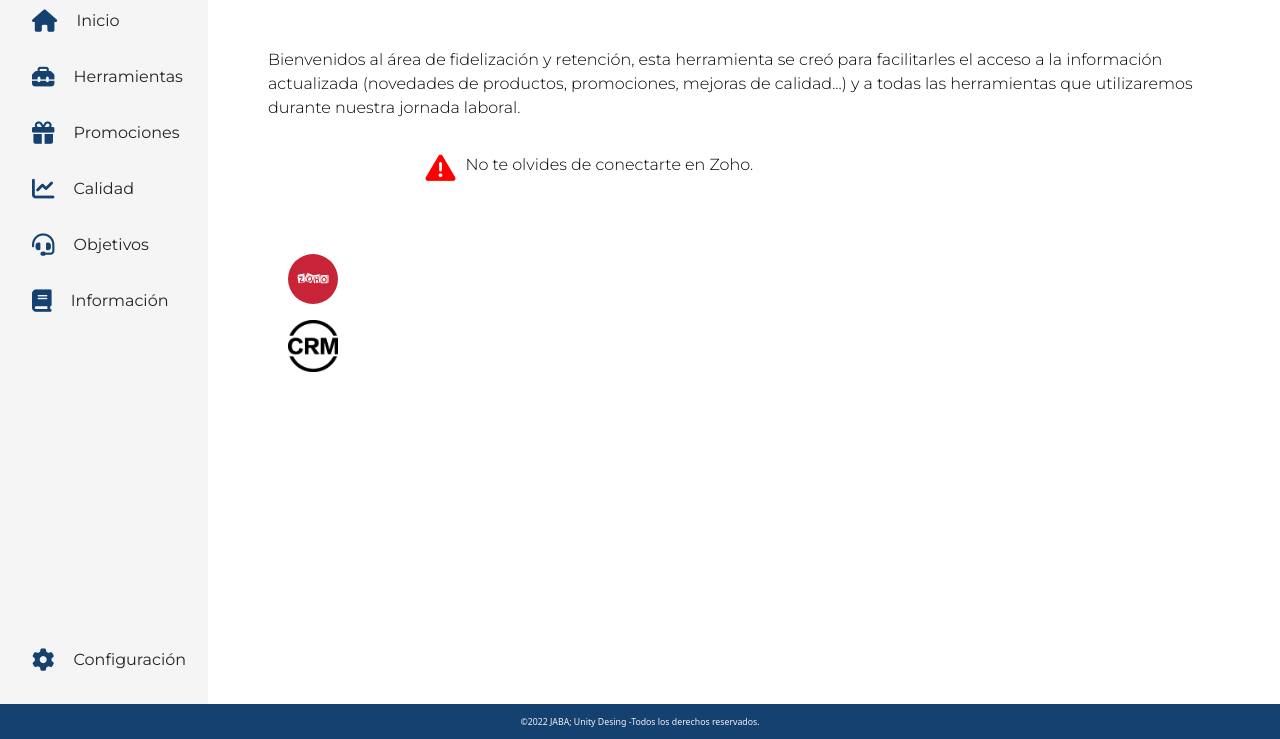
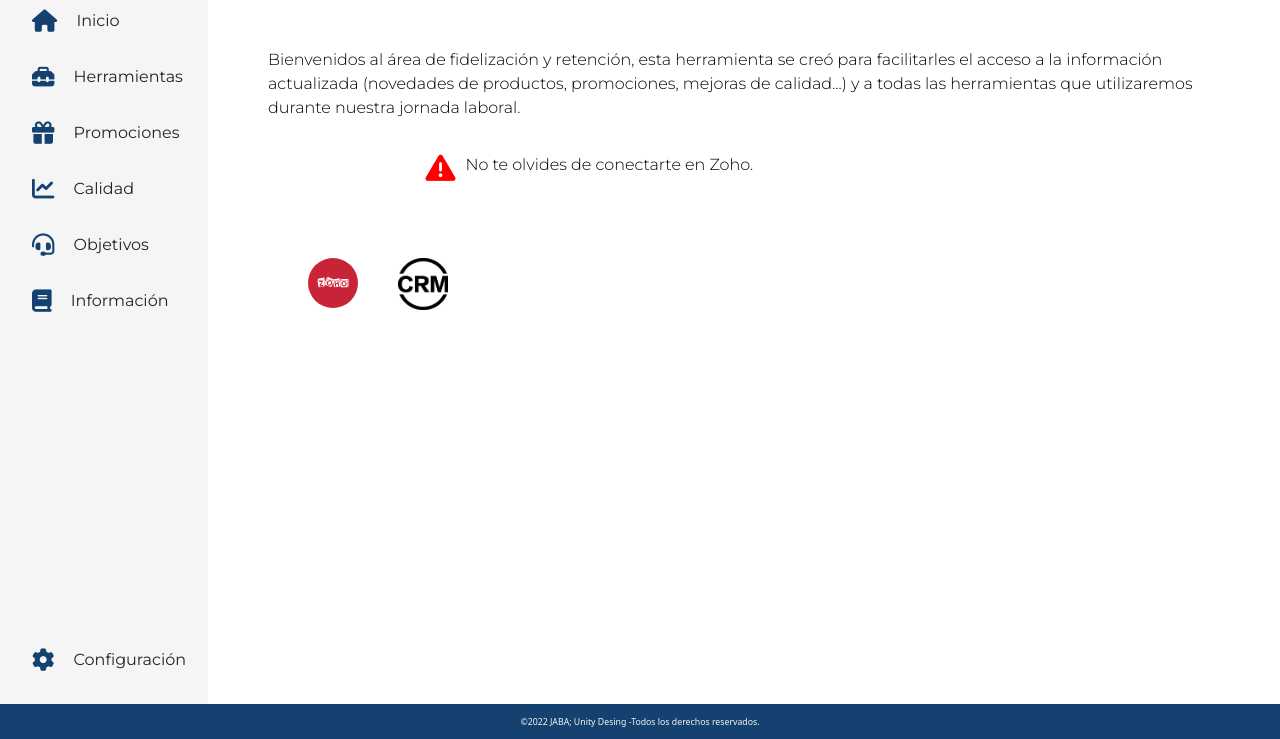
Before and after one commit to Amelissarc/Tlc-Sac, a website: page index.html in a window 1280 px wide. Shown: the part 96-835 px from the top of the page. Drawn offline with nearby package versions, Linux system fonts and the light colour scheme.

Commit message:
index.html

```diff
--- a/index.html
+++ b/index.html
@@ -62,17 +62,8 @@
             </div>
             <div class="conect">
                 <ul class="redes">
-                    <a href="#">
-                        <li>
-                            <img src="/assets/img/zoho.svg" alt="red">
-                        </li>
-                    </a>
-                    <a href="#">
-                        <li>
-                            <img src="/assets/img/crm.png" alt="red">
-                        </li>
-                    </a>
-
+                    <a href="#"><img src="/assets/img/zoho.svg" alt="red"></a>
+                    <a href="#"><img src="/assets/img/crm.png" alt="red"></a>
                 </ul>
 
 
--- a/scss/views/home.scss
+++ b/scss/views/home.scss
@@ -17,9 +17,16 @@
     }
 }
 
-.conect ul a li {
+div.conect ul {
+    display:flex;
+    flex-direction: row;
+    a {
+        padding: 20px;
+        text-decoration: none;
+        list-style: none;
+    }
+
     img {
         width: 50px;
     }
-
 }
```
Also changed, not shown: css/main.css.
